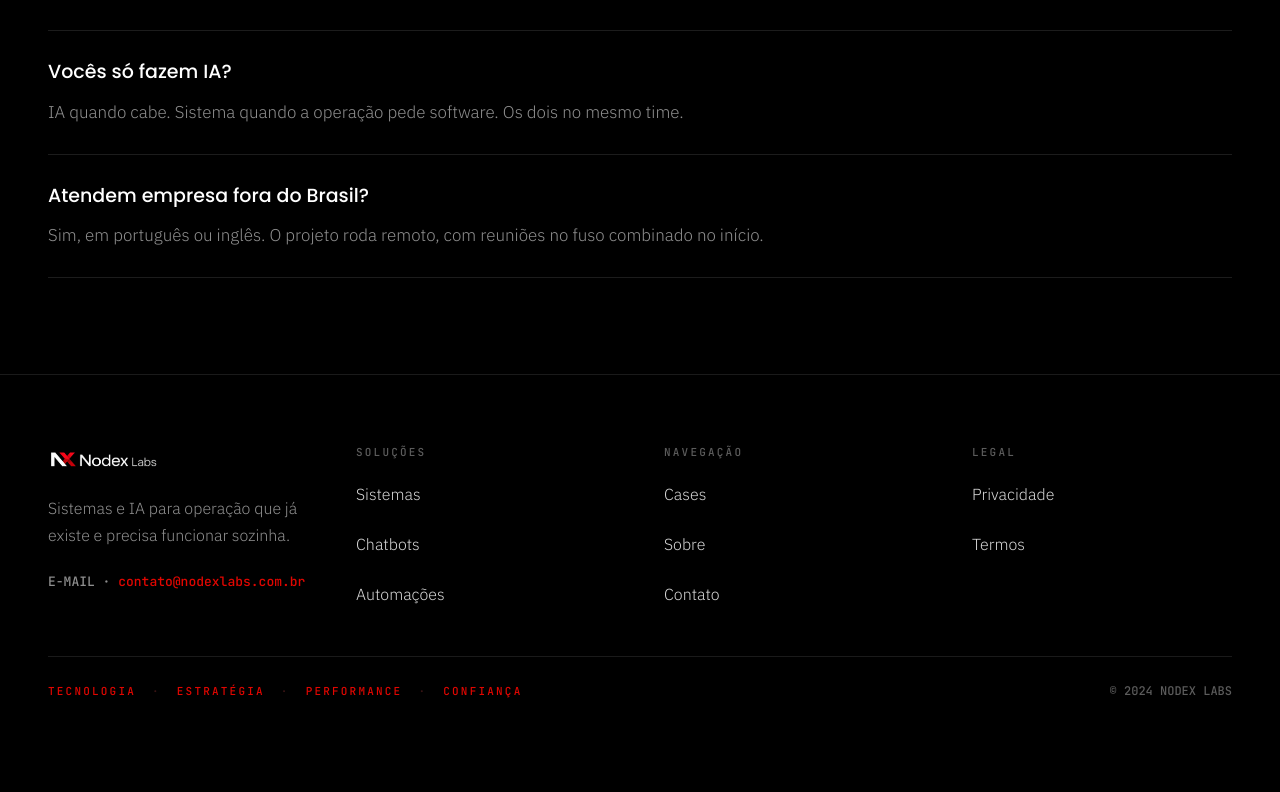
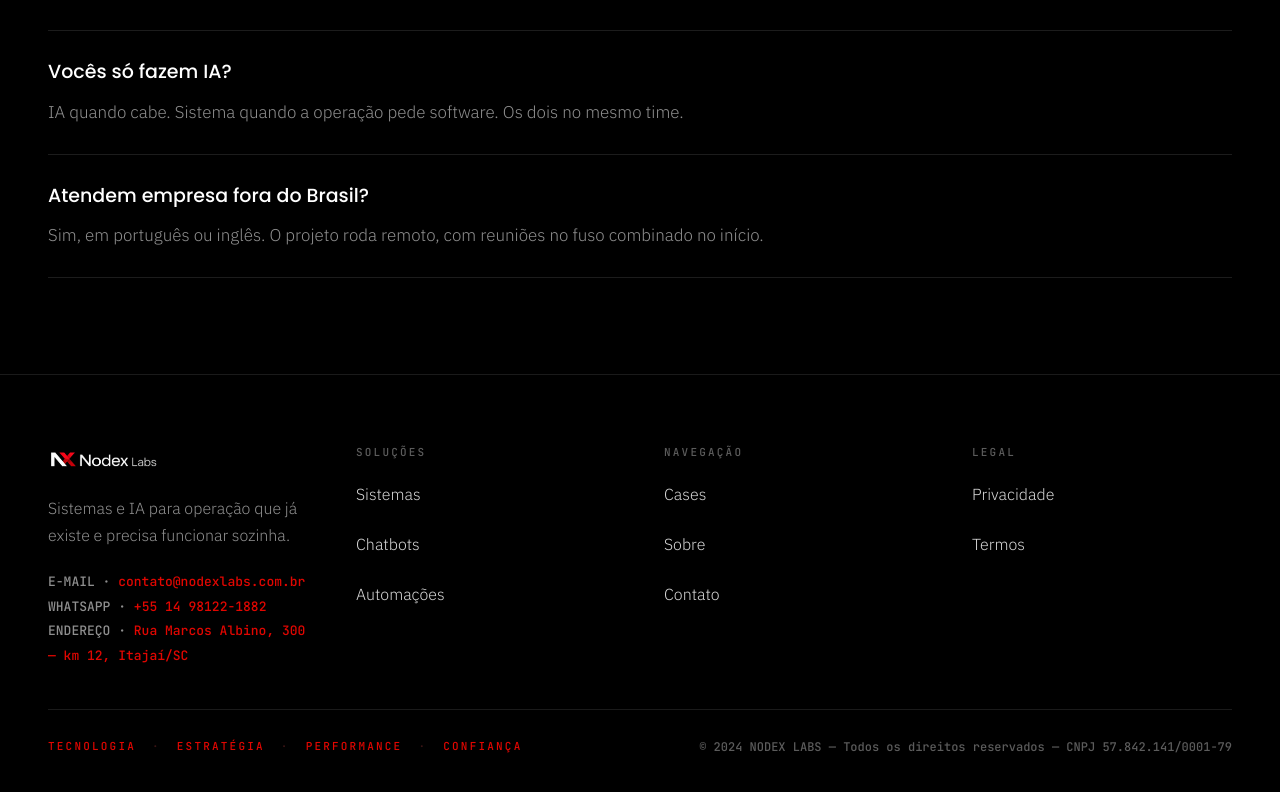
Before and after one commit to DigitalBoostofc/nodex, a Next.js app: page /contato in a window 1280 px wide. Shown: the part 1523-2315 px from the top of the page. Before the commit the page ends 2276 px from the top, so only its background shows below. Built offline with nearby package versions, Linux system fonts and the light colour scheme.

Commit message:
feat: WhatsApp, endereço e CNPJ no rodapé (#14)
O rodapé passa a ter o número da Mari, o endereço em Itajaí e a
linha de direitos com CNPJ.

```diff
--- a/src/components/footer.tsx
+++ b/src/components/footer.tsx
@@ -1,7 +1,7 @@
 import Image from "next/image";
 import Link from "next/link";
 
-import { EMAIL } from "@/lib/site";
+import { ADDRESS, CNPJ, EMAIL, PHONE_DISPLAY, PHONE_WHATSAPP } from "@/lib/site";
 
 const COLUMNS = [
   {
@@ -52,6 +52,18 @@ export function Footer() {
             <a href={`mailto:${EMAIL}`} className="text-nx-red">
               {EMAIL}
             </a>
+            <br />
+            WHATSAPP ·{" "}
+            <a
+              href={`https://wa.me/${PHONE_WHATSAPP}`}
+              className="text-nx-red"
+              target="_blank"
+              rel="noreferrer"
+            >
+              {PHONE_DISPLAY}
+            </a>
+            <br />
+            ENDEREÇO · <span className="text-nx-red">{ADDRESS}</span>
           </p>
         </div>
 
@@ -85,8 +97,8 @@ export function Footer() {
               </span>
             ))}
           </div>
-          <span className="font-mono text-[12px]/[1] text-nx-dim">
-            © 2024 NODEX LABS
+          <span className="max-w-[42ch] font-mono text-[11px]/[1.5] text-nx-dim md:max-w-none md:text-[12px]/[1.5]">
+            © 2024 NODEX LABS — Todos os direitos reservados — CNPJ {CNPJ}
           </span>
         </div>
       </div>
--- a/src/lib/site.ts
+++ b/src/lib/site.ts
@@ -6,7 +6,10 @@
  */
 
 export const PHONE_DISPLAY = "+55 14 98122-1882";
+export const PHONE_WHATSAPP = "5514981221882";
 export const EMAIL = "contato@nodexlabs.com.br";
+export const ADDRESS = "Rua Marcos Albino, 300 — km 12, Itajaí/SC";
+export const CNPJ = "57.842.141/0001-79";
 
 export type PageKey =
   | "home"
```
Also changed, not shown: 1 other file (tests, documents, lock files or other folders).
